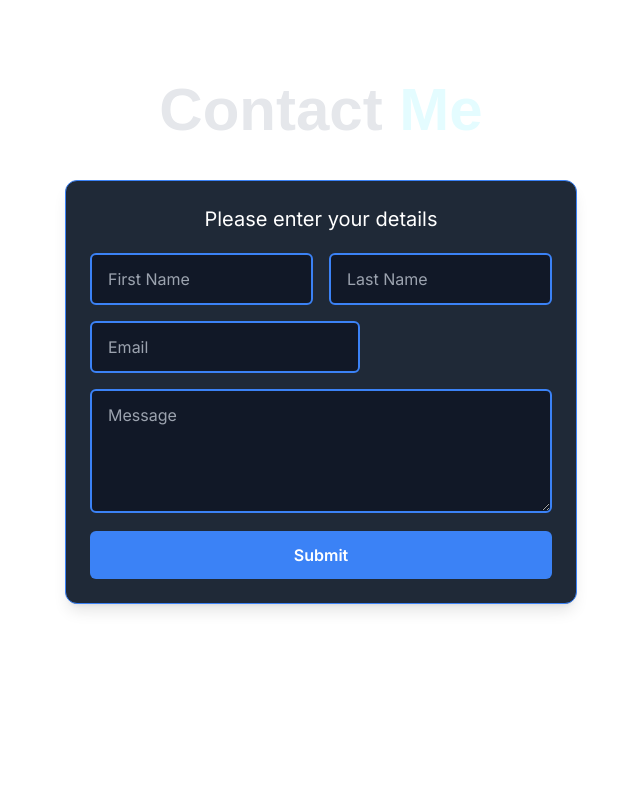
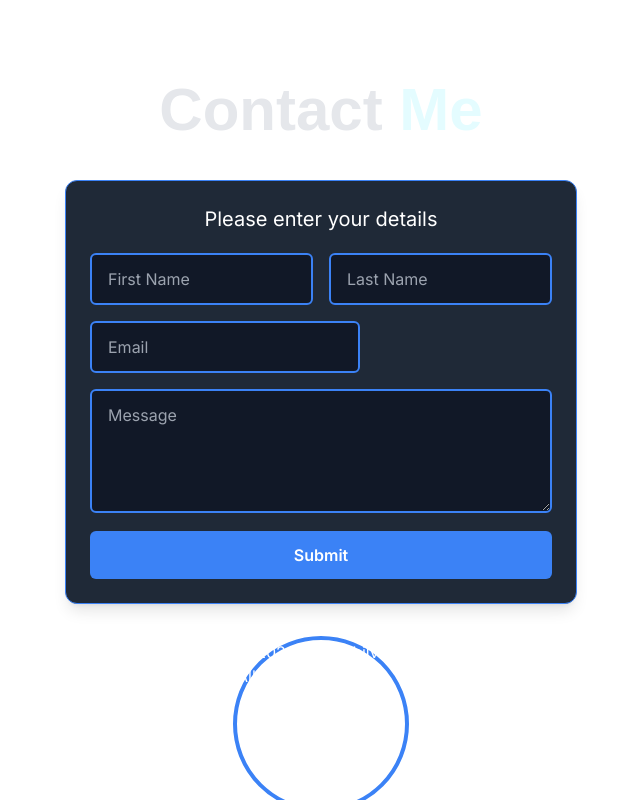
Before and after one commit to Rishi-05/Portfolio, a Next.js app: page / in a window 1280 px wide. Shown: the part 2994-3794 px from the top of the page, without its empty margins (319-959 px from the left). Built offline with nearby package versions, Linux system fonts and the light colour scheme.

Commit message:
Update footer layout and styling

```diff
--- a/components/Footer.tsx
+++ b/components/Footer.tsx
@@ -5,7 +5,7 @@ const Footer = () => {
     <footer className="py-8 px-4 bg-transparent text-white">
       <div className="max-w-7xl mx-auto  flex-col md:flex-row justify-center items-center">
         {/* Left Section */}
-        <div className="text-white text-center mb-4 md:mb-0 md:mr-4">
+        <div className="w-44 h-44 rounded-full object-cover border-4 border-blue-500 mx-auto">
           <p>© 2024 Rishi Chilveri. All rights reserved.</p>
         </div>
       </div>
```
